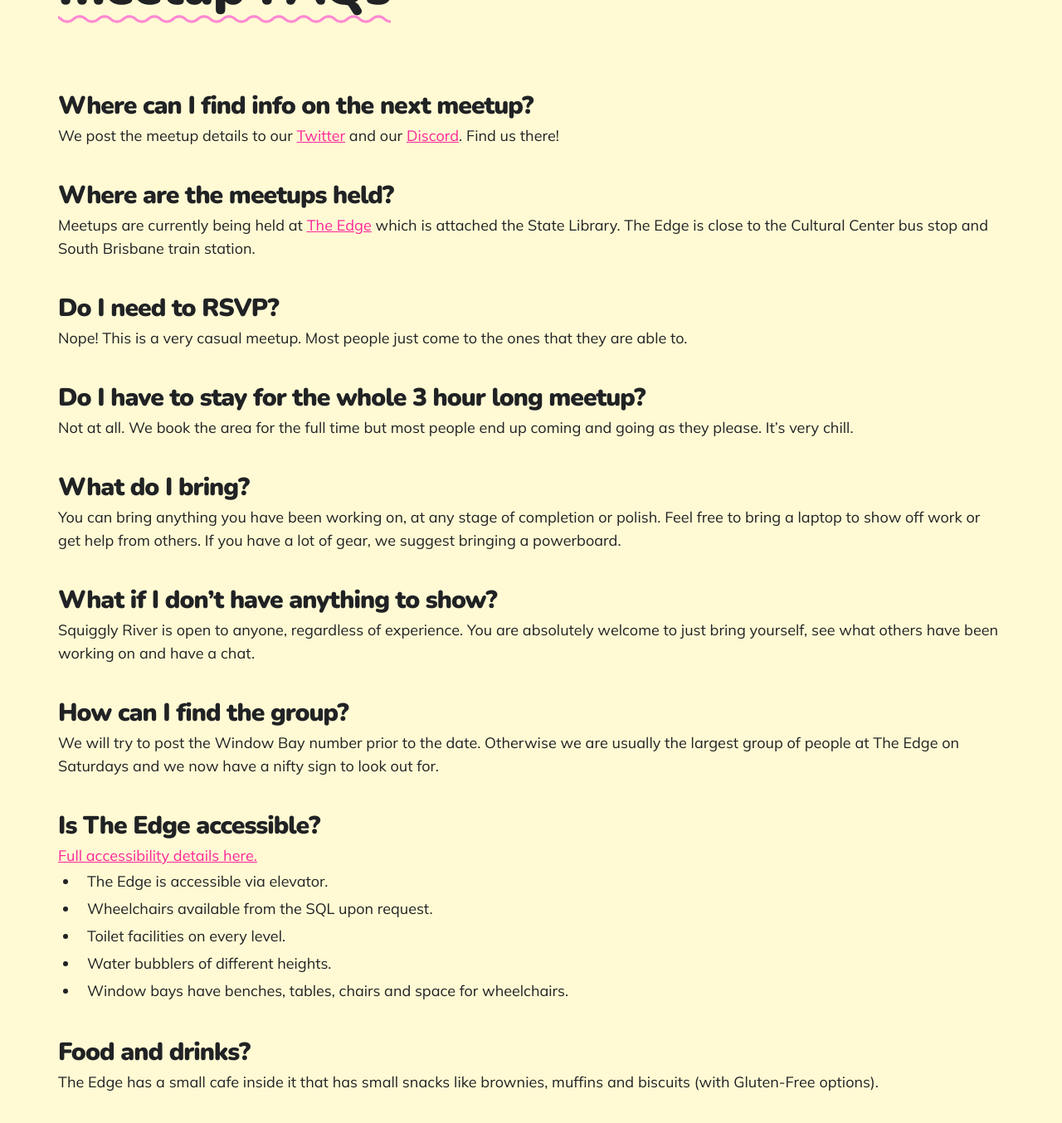
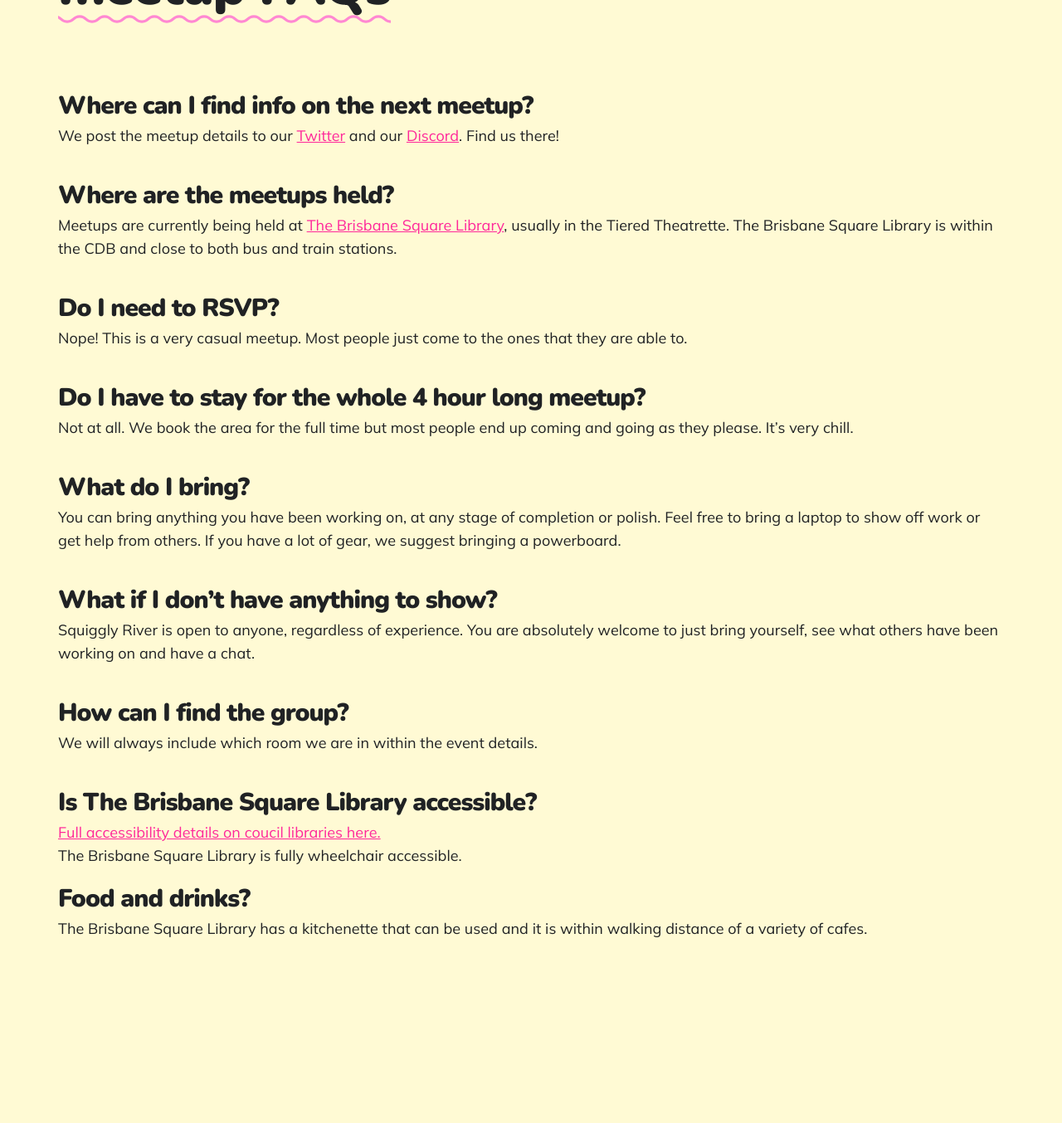
Before and after one commit to SquigglyRiver/squigglyriver.github.io, a Jekyll site: the page built from meetups/index.html, in a window 1280 px wide and 1400 px high, scrolled down 241 px. Shown: the top 1354 px of the window at 83% size. Built offline with Jekyll 4.4.1, drawn with Linux system fonts in a browser that asks for light colours; nearby versions of some CDN libraries; after the commit the page ends 1555 px from its top, so only the background shows below that.

Commit message:
Updated meetup page info for new library location

```diff
--- a/meetups/index.html
+++ b/meetups/index.html
@@ -13,26 +13,21 @@ featured_image:
 				<h4>Where can I find info on the next meetup?</h4>
 				<p>We post the meetup details to our <a href="https://twitter.com/squigglyriver">Twitter</a> and our <a href="https://discord.gg/MrPzZXH">Discord</a>. Find us there!</p></br>
 				<h4>Where are the meetups held?</h4>
-				<p> Meetups are currently being held at <a href="https://www.slq.qld.gov.au/plan-my-visit/spaces-visit/edge" target="_blank">The Edge</a> which is attached the State Library. The Edge is close to the Cultural Center bus stop and South Brisbane train station.</p></br>
+				<p> Meetups are currently being held at <a href="https://www.brisbane.qld.gov.au/things-to-see-and-do/council-venues-and-precincts/libraries/library-locations/brisbane-square-library" target="_blank">The Brisbane Square Library</a>, usually in the Tiered Theatrette. The Brisbane Square Library is within the CDB and close to both bus and train stations.</p></br>
 				<h4>Do I need to RSVP?</h4>
 				<p>Nope! This is a very casual meetup. Most people just come to the ones that they are able to.</p></br>
-				<h4>Do I have to stay for the whole 3 hour long meetup?</h4>
+				<h4>Do I have to stay for the whole 4 hour long meetup?</h4>
 				<p>Not at all. We book the area for the full time but most people end up coming and going as they please. It’s very chill.</p></br>
 				<h4>What do I bring?</h4>
 				<p>You can bring anything you have been working on, at any stage of completion or polish. Feel free to bring a laptop to show off work or get help from others. If you have a lot of gear, we suggest bringing a powerboard.</p></br>
 				<h4>What if I don’t have anything to show?</h4>
 				<p>Squiggly River is open to anyone, regardless of experience. You are absolutely welcome to just bring yourself, see what others have been working on and have a chat. </p></br>
 				<h4>How can I find the group?</h4>
-				<p>We will try to post the Window Bay number prior to the date. Otherwise we are usually the largest group of people at The Edge on Saturdays and we now have a nifty sign to look out for.</p></br>
-				<h4>Is The Edge accessible?</h4>
-				<p><a href="https://www.slq.qld.gov.au/plan-my-visit/hours-transport-access/access-people-disability" target="_blank">Full accessibility details here.</a>
-					<ul><li>The Edge is accessible via elevator.</li>
-					    <li>Wheelchairs available from the SQL upon request.</li>
-					    <li>Toilet facilities on every level.</li>
-					    <li>Water bubblers of different heights.</li>
-					    <li>Window bays have benches, tables, chairs and space for wheelchairs.</li></p></br>
+				<p>We will always include which room we are in within the event details.</p></br>
+				<h4>Is The Brisbane Square Library accessible?</h4>
+				<p><a href="https://www.brisbane.qld.gov.au/community-and-safety/community-support/disability-access-and-inclusion/council-venues/accessibility-features-at-council-libraries" target="_blank">Full accessibility details on coucil libraries here.</a><p>The Brisbane Square Library is fully wheelchair accessible.</p>
 				<h4>Food and drinks?</h4>
-				<p>The Edge has a small cafe inside it that has small snacks like brownies, muffins and biscuits (with Gluten-Free options).</p></br>
+				<p>The Brisbane Square Library has a kitchenette that can be used and it is within walking distance of a variety of cafes.</p></br>
 		</div>
 	</header>
 </div>
```
